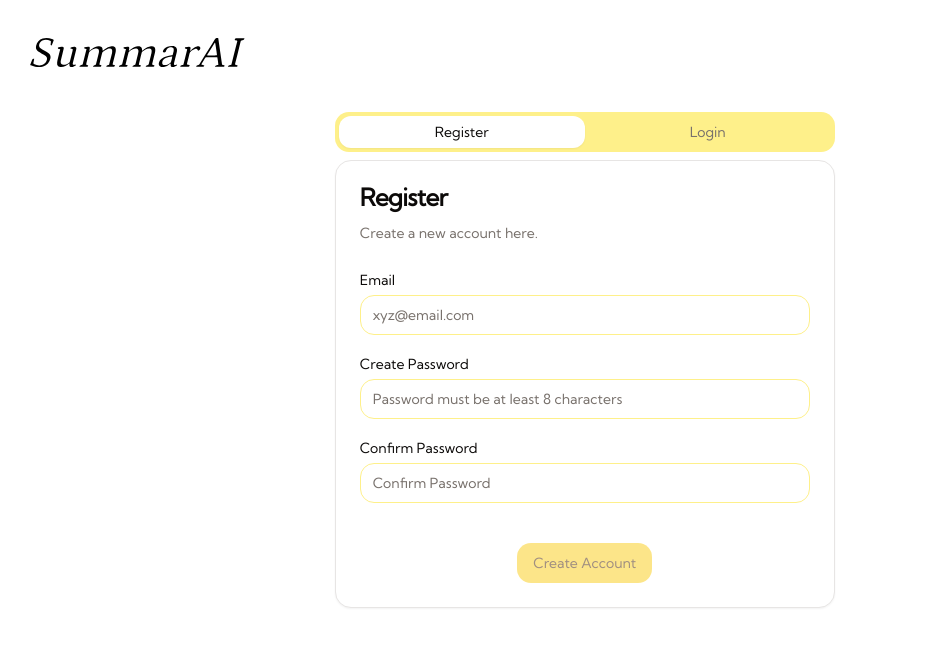
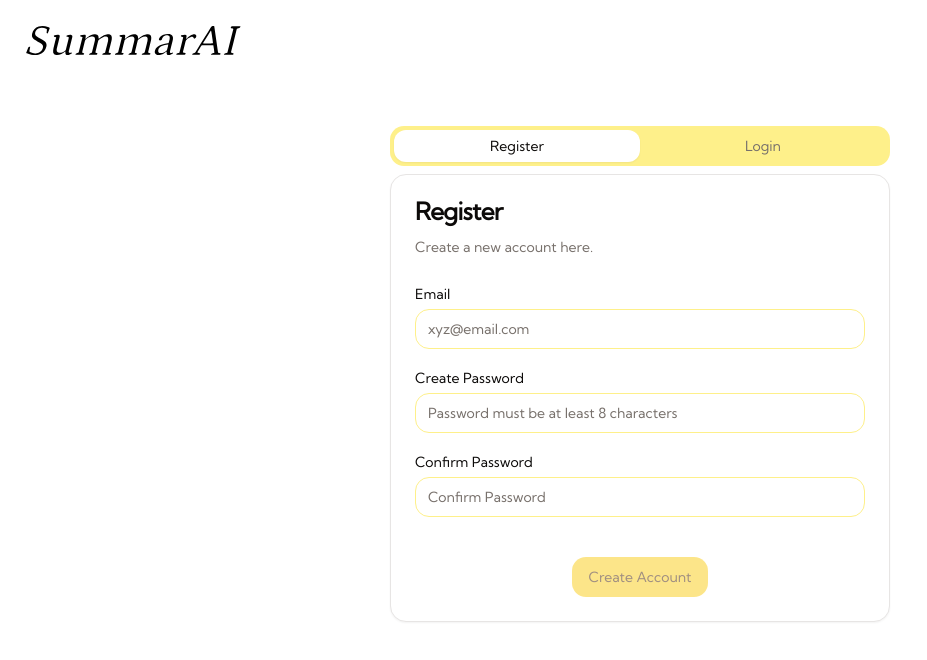
Before and after one commit to aidanjlee5/SummarAI, a Next.js app: page /auth in a window 1280 px wide. Shown: the top 660 px of the page, without its empty margins (0-927 px from the left). Built offline with nearby package versions, Linux system fonts and the light colour scheme; a web font is replaced by a local one.

Commit message:
Fix auth page styling

```diff
--- a/src/app/auth/page.tsx
+++ b/src/app/auth/page.tsx
@@ -8,18 +8,19 @@ import LoginForm from "@/components/login-form";
 
 export default function Auth() {
     return (
-        <body>
-            <div className="flex flex-row">
+        <div className="w-screen h-screen flex flex-col relative justify-center items-center">
             <div>
-                    <img src='./SummarAILogo.svg' alt='SummarAI Logo' className='object-contain h-10 w-full size-10/12 mt-8 ml-4' />
+                <div className="absolute top-5 left-5">
+                    <img src='./SummarAILogo.svg' alt='SummarAI Logo' className='w-full object-contain h-10 size-10/12' />
                 </div>
 
-                <div className="ml-24 mt-28">
+                <div className="w-full">
                     <Tabs defaultValue="register" className="w-[500px]">
                         <TabsList className="grid grid-cols-2 w-full bg-yellow-200">
                             <TabsTrigger value="register">Register</TabsTrigger>
                             <TabsTrigger value="login">Login</TabsTrigger>
                         </TabsList>
+                        <div className="h-auto min-h-[500px]">
                             <TabsContent value="register">
                                 <SignUpForm />
                             </TabsContent>
@@ -27,9 +28,10 @@ export default function Auth() {
                             <TabsContent value="login">
                                 <LoginForm />
                             </TabsContent>
+                        </div>
                     </Tabs>
                 </div>
             </div>
-        </body>
+        </div>
     );
 }
--- a/src/app/settings/page.tsx
+++ b/src/app/settings/page.tsx
@@ -7,11 +7,11 @@ import React from 'react'
 
 const page = () => {
   return (
-    <body className="w-full">
+    <div className="w-full mb-8">
         <div className="grid w-full grid-cols-4">
           <div className="flex flex-col w-full h-full col-span-1">
             <div className='w-full ml-8 flex flex-col mt-8 space-y-8' style={{ width: '80%' }}>
-              <img src='./SummarAILogo.svg' alt='SummarAI Logo' className='object-contain size-8/12' />
+              <img src='./SummarAILogo.svg' alt='SummarAI Logo' className='object-contain size-10/12' />
               <div className='flex flex-col gap-y-4'>
                 <p className='font-bold mb-2 text-2xl'>User Profile</p>
                 <Input className="bg-yellow-200" placeholder="Full Name" />
@@ -45,7 +45,7 @@ const page = () => {
             </a>
           </div>
         </div>
-      </body>
+      </div>
   );
 }
 
```
Lines whose indentation alone changed are shown as unchanged.
